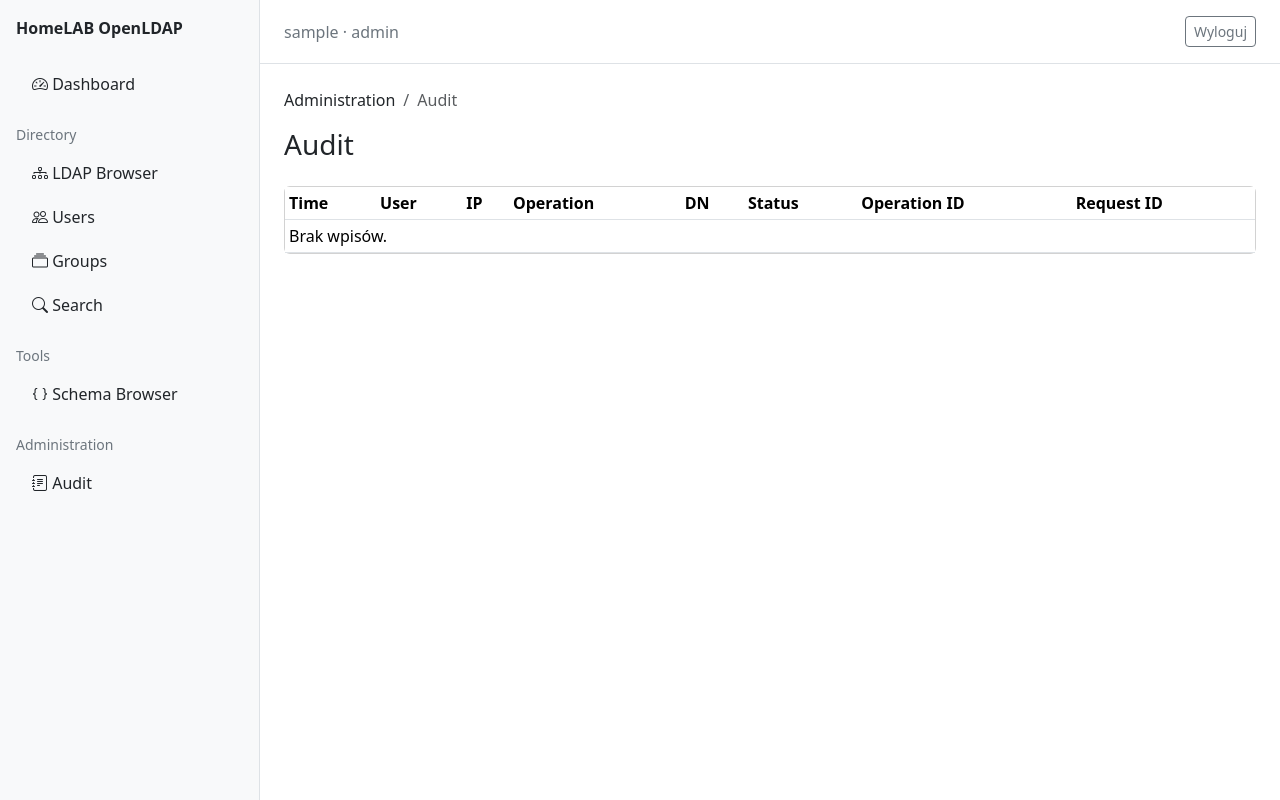
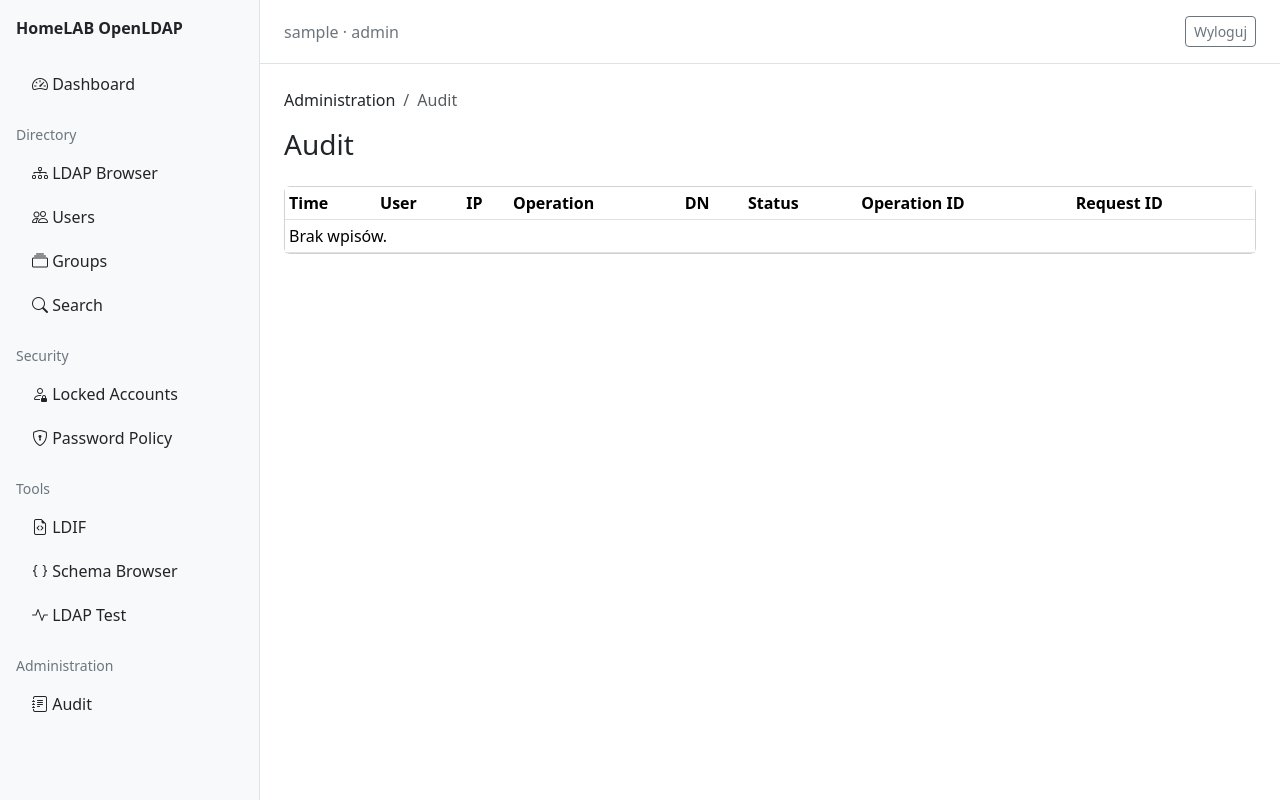
Before and after one commit to chmajster/HomeLAB-OpenLDAP, a FastAPI app: page /audit in a window 1280 px wide. Run offline with FastAPI, Linux system fonts and the light colour scheme; the visitor is signed in with stand-in values (Sample User, id 1); tables that the repository leaves empty hold one stand-in row (values such as "Sample post").

Commit message:
feat: expose security and administration menu sections

```diff
--- a/templates/base.html
+++ b/templates/base.html
@@ -15,15 +15,32 @@
     <a class="navbar-brand fw-semibold d-block mb-4" href="/dashboard">HomeLAB OpenLDAP</a>
     <nav class="nav flex-column gap-1">
       <a class="nav-link" href="/dashboard"><i class="bi bi-speedometer2"></i> Dashboard</a>
+
       <div class="small text-secondary mt-3 mb-1">Directory</div>
       <a class="nav-link" href="/directory"><i class="bi bi-diagram-3"></i> LDAP Browser</a>
       <a class="nav-link" href="/users"><i class="bi bi-people"></i> Users</a>
       <a class="nav-link" href="/groups"><i class="bi bi-collection"></i> Groups</a>
       <a class="nav-link" href="/search"><i class="bi bi-search"></i> Search</a>
+
+      <div class="small text-secondary mt-3 mb-1">Security</div>
+      <a class="nav-link" href="/locked-accounts"><i class="bi bi-person-lock"></i> Locked Accounts</a>
+      <a class="nav-link" href="/password-policy"><i class="bi bi-shield-lock"></i> Password Policy</a>
+
       <div class="small text-secondary mt-3 mb-1">Tools</div>
+      <a class="nav-link" href="/ldif"><i class="bi bi-file-earmark-code"></i> LDIF</a>
       <a class="nav-link" href="/schema"><i class="bi bi-braces"></i> Schema Browser</a>
+      {% if user.role == 'Administrator' %}<a class="nav-link" href="/backups"><i class="bi bi-archive"></i> Backups</a>{% endif %}
+      <a class="nav-link" href="/ldap-test"><i class="bi bi-activity"></i> LDAP Test</a>
+
       <div class="small text-secondary mt-3 mb-1">Administration</div>
       <a class="nav-link" href="/audit"><i class="bi bi-journal-text"></i> Audit</a>
+      {% if user.role == 'Administrator' %}
+      <a class="nav-link" href="/api-tokens"><i class="bi bi-key"></i> API Tokens</a>
+      <a class="nav-link" href="/administrators"><i class="bi bi-person-gear"></i> Administrators</a>
+      <a class="nav-link" href="/logs"><i class="bi bi-terminal"></i> Logs</a>
+      <a class="nav-link" href="/system"><i class="bi bi-cpu"></i> System</a>
+      <a class="nav-link" href="/settings"><i class="bi bi-gear"></i> Settings</a>
+      {% endif %}
     </nav>
   </aside>
   <main class="flex-grow-1">
```
